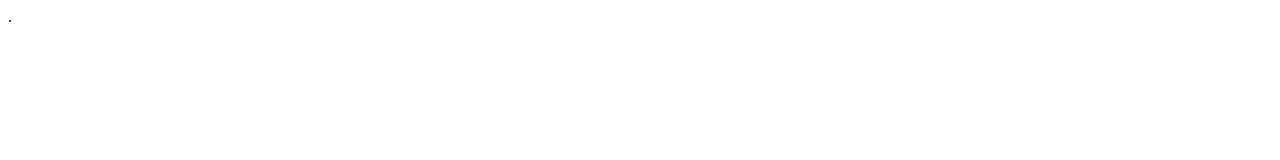
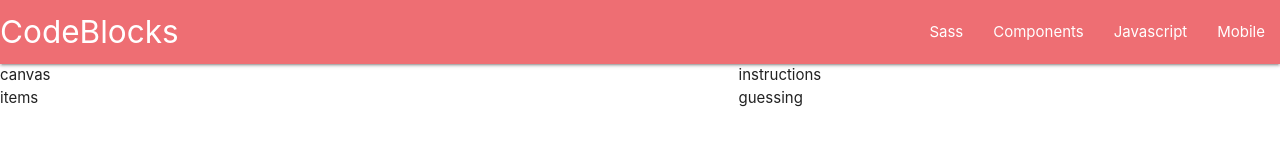
Before and after one commit to RafaelVelazquezMartin/CodeBlocks, a plain HTML site: page index.html in a window 1280 px wide. Drawn offline with nearby package versions, Linux system fonts and the light colour scheme.

Commit message:
Started structuring website

```diff
--- a/index.html
+++ b/index.html
@@ -5,17 +5,49 @@
   <meta charset="UTF-8">
   <meta name="viewport" content="width=device-width, initial-scale=1.0">
   <meta http-equiv="X-UA-Compatible" content="ie=edge">
+  <link href="https://fonts.googleapis.com/icon?family=Material+Icons" rel="stylesheet">
+  <!-- Compiled and minified CSS -->
+  <link rel="stylesheet" href="https://cdnjs.cloudflare.com/ajax/libs/materialize/1.0.0/css/materialize.min.css">
+  <link rel="stylesheet" href="styles.css">
   <title>CodeBlocks</title>
 </head>
 
 <body>
   <nav>
-
+    <div class="nav-wrapper">
+      <a href="#!" class="brand-logo">CodeBlocks</a>
+      <a href="#" data-target="mobile-demo" class="sidenav-trigger"><i class="material-icons">menu</i></a>
+      <ul class="right hide-on-med-and-down">
+        <li><a href="sass.html">Sass</a></li>
+        <li><a href="badges.html">Components</a></li>
+        <li><a href="collapsible.html">Javascript</a></li>
+        <li><a href="mobile.html">Mobile</a></li>
+      </ul>
+    </div>
   </nav>
 
-  <div class="canvas">
-    .
+  <ul class="sidenav" id="mobile-demo">
+    <li><a href="sass.html">Sass</a></li>
+    <li><a href="badges.html">Components</a></li>
+  </ul>
+  <div class="wrapper">
+    <div class="canvas">
+      canvas
+    </div>
+    <div class="instructions">
+      instructions
+    </div>
+    <div class="guessing">
+      guessing
+    </div>
+    <div class="items">
+      items
+    </div>
   </div>
+
+  <!-- Compiled and minified JavaScript -->
+  <script src="https://cdnjs.cloudflare.com/ajax/libs/materialize/1.0.0/js/materialize.min.js"></script>
+
 </body>
 
 </html>
--- a/styles.css
+++ b/styles.css
@@ -0,0 +1,28 @@
+.wrapper {
+  width: 100vw;
+  display: grid;
+  grid-template-rows: repeat(5, auto);
+  grid-template-rows: auto;
+  grid-template-areas:
+    "canvas canvas canvas instructions instructions"
+    "canvas canvas canvas instructions instructions"
+    "canvas canvas canvas instructions instructions"
+    "items items items guessing guessing"
+    "items items items guessing guessing";
+}
+
+.instructions {
+  grid-area: instructions;
+}
+
+.guessing {
+  grid-area: guessing;
+}
+
+.canvas {
+  grid-area: canvas;
+}
+
+.items {
+  grid-area: items;
+}
```
